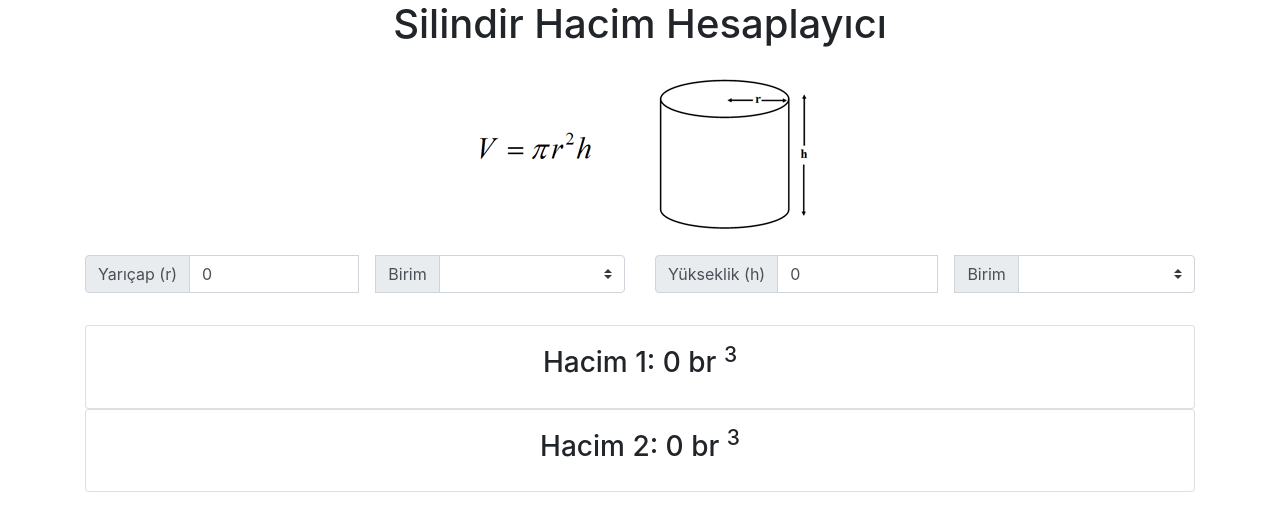
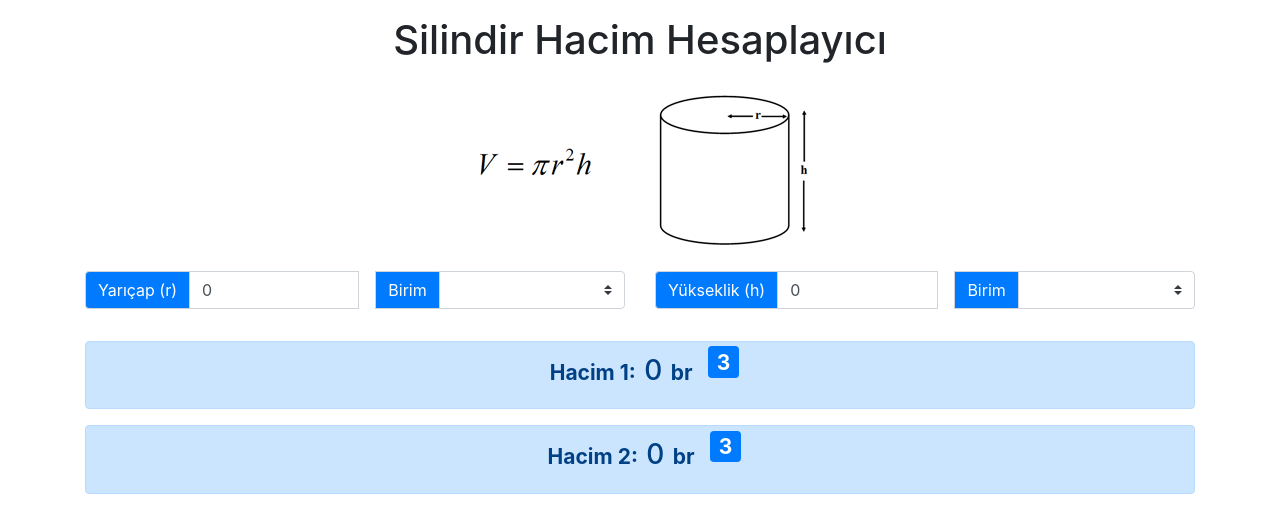
Before and after one commit to ibrahimsengun/volume-calculator, a Svelte app: page / in a window 1280 px wide. Shown: the top 532 px of the page. Built offline with nearby package versions, Linux system fonts and the light colour scheme.

Commit message:
renklendirme yapıldı

```diff
--- a/src/App.svelte
+++ b/src/App.svelte
@@ -21,7 +21,9 @@
   ];
 
   function changeSelectElement() {
-    if (unitHeight.id != "not_selected" && unitHeight.id != undefined &&
+    if (
+      unitHeight.id != "not_selected" &&
+      unitHeight.id != undefined &&
       (unitRadius.id != "not_selected" && unitRadius.id != undefined)
     ) {
       let r = unitConvert(radius, unitRadius.id, unitHeight.id);
@@ -156,7 +158,7 @@
 </script>
 
 <main>
-  <div class="container text-center">
+  <div class="container text-center mt-3">
     <div class="row">
       <div class="col-12 mb-3">
         <h1 class="mb-3">Silindir Hacim Hesaplayıcı</h1>
@@ -165,7 +167,11 @@
       <div class="col-6">
         <div class="input-group mb-3">
           <div class="input-group-prepend">
-            <span class="input-group-text" id="radius-label">Yarıçap (r)</span>
+            <span
+              class="input-group-text bg-primary text-white"
+              id="radius-label">
+              Yarıçap (r)
+            </span>
           </div>
           <input
             type="number"
@@ -175,7 +181,11 @@
             on:change={changeSelectElement} />
 
           <div class="input-group-prepend">
-            <span class="input-group-text" id="radius-unit">Birim</span>
+            <span
+              class="input-group-text bg-primary text-white"
+              id="radius-unit">
+              Birim
+            </span>
           </div>
           <select
             class="custom-select"
@@ -191,7 +201,9 @@
       <div class="col-6">
         <div class="input-group mb-3">
           <div class="input-group-prepend">
-            <span class="input-group-text" id="height-label">
+            <span
+              class="input-group-text bg-primary text-white"
+              id="height-label">
               Yükseklik (h)
             </span>
           </div>
@@ -203,7 +215,11 @@
             on:change={changeSelectElement} />
 
           <div class="input-group-prepend">
-            <span class="input-group-text" id="height-unit">Birim</span>
+            <span
+              class="input-group-text bg-primary text-white"
+              id="height-unit">
+              Birim
+            </span>
           </div>
           <select
             class="custom-select"
@@ -217,22 +233,18 @@
         </div>
       </div>
       <div class="col-12 mt-3">
-        <div class="card">
-          <div class="card-body">
-            <h3>
-              Hacim 1: {numberWithCommas(volume1)} {unitVolume1.text == undefined ? 'br' : unitVolume1.text}
-              <sup>3</sup>
-            </h3>
-          </div>
+        <div class="alert alert-primary">
+          <h3>
+            <span class="badge">Hacim 1:</span>{numberWithCommas(volume1)}<span class="badge">{unitVolume1.text == undefined ? 'br' : unitVolume1.text}</span>
+            <sup class="badge badge-primary">3</sup>
+          </h3>
         </div>
 
-        <div class="card">
-          <div class="card-body">
-            <h3>
-              Hacim 2: {numberWithCommas(volume2)} {unitVolume2.text == undefined ? 'br' : unitVolume2.text}
-              <sup>3</sup>
-            </h3>
-          </div>
+        <div class="alert alert-primary">
+          <h3>
+            <span class="badge">Hacim 2:</span>{numberWithCommas(volume2)}<span class="badge">{unitVolume2.text == undefined ? 'br' : unitVolume2.text}</span>
+            <sup class="badge badge-primary">3</sup>
+          </h3>
         </div>
 
       </div>
```
